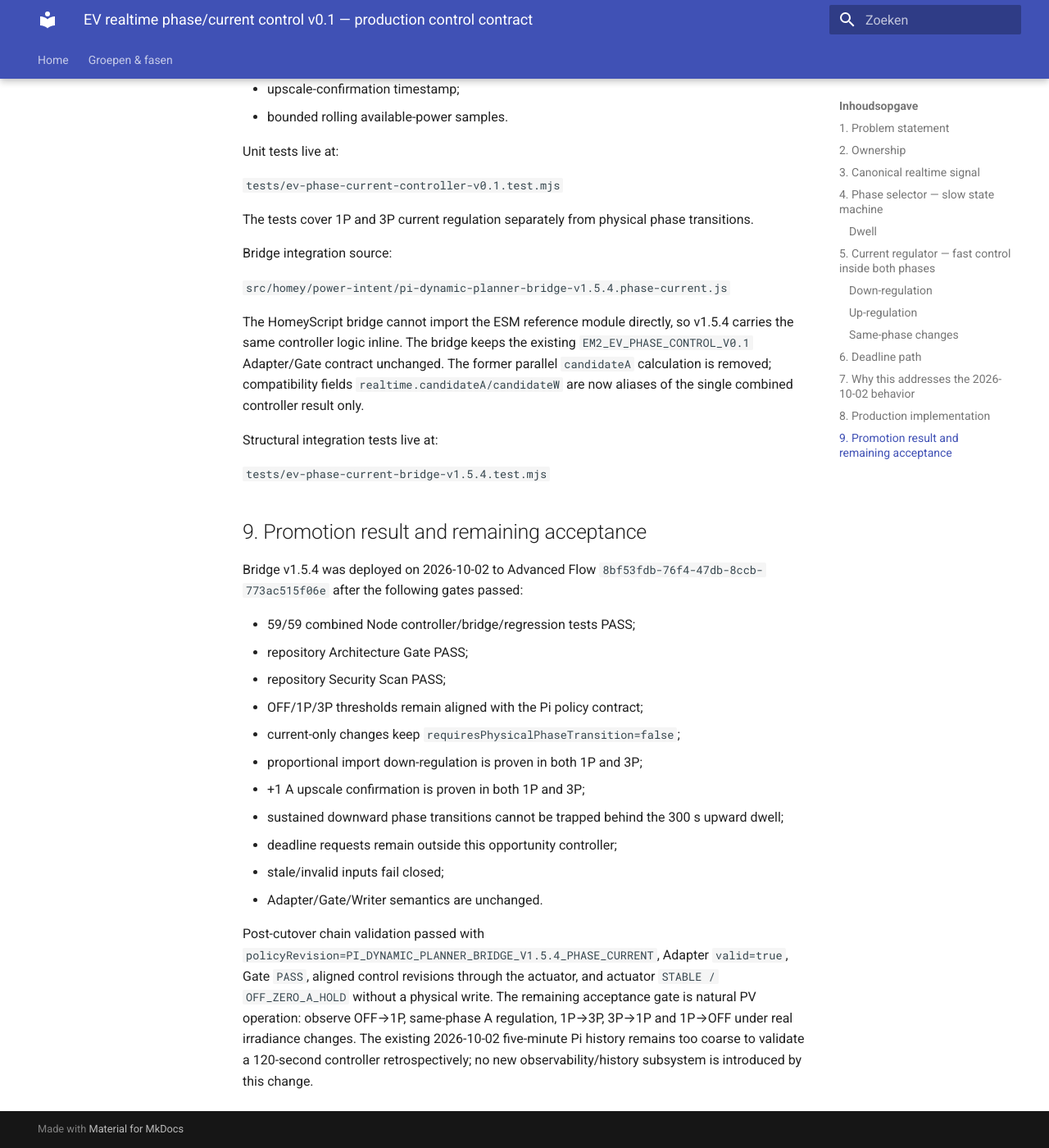
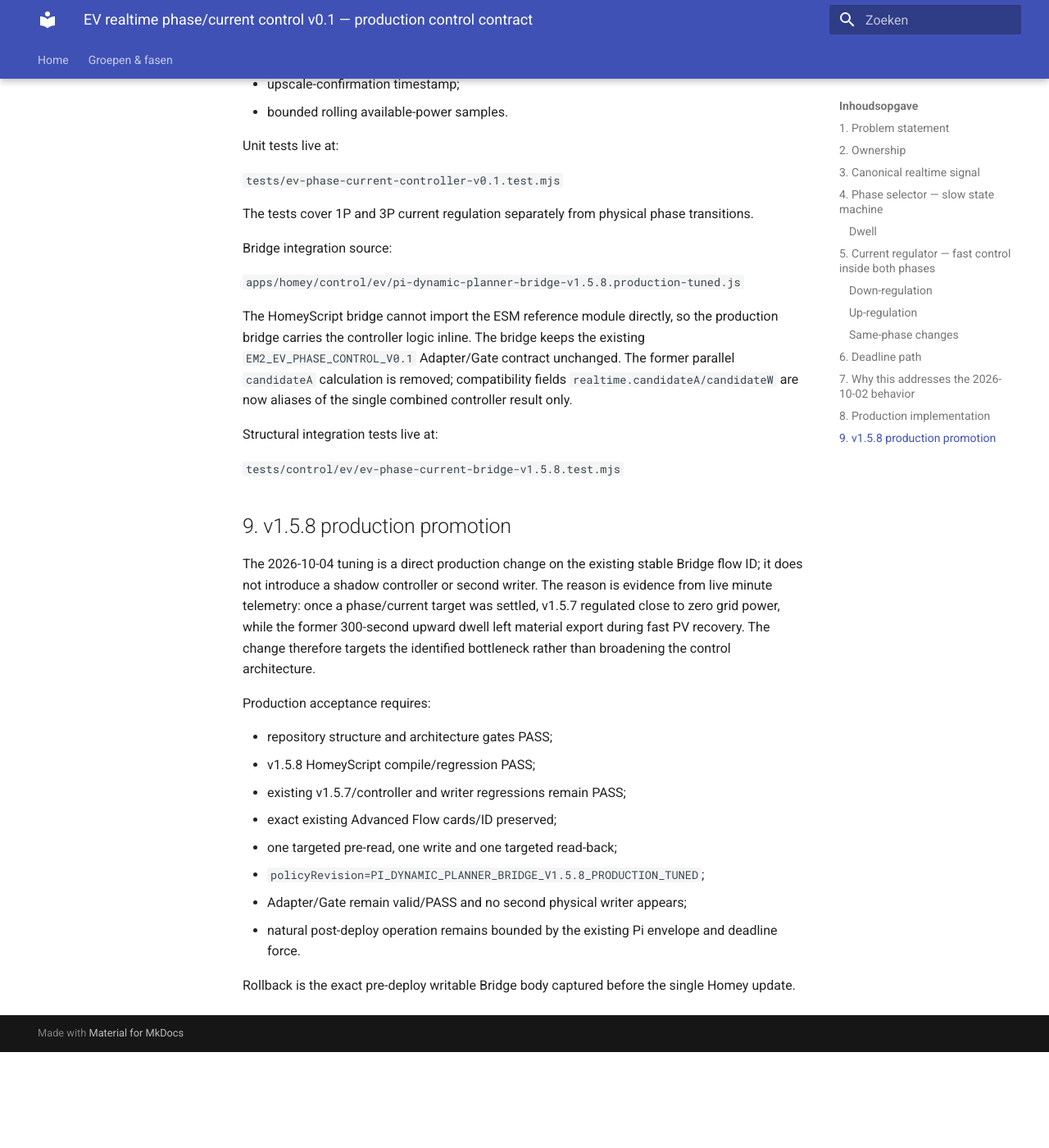
Before and after one commit to OnsKasteeltje/homey-energy-manual, an MkDocs documentation site: the page built from docs/architecture/ev-realtime-phase-current-control-v0.1.md, in a window 1280 px wide and 1400 px high, scrolled down 5684 px. Shown: the whole window at 82% size. Built offline with MkDocs 1.6.1 and Material for MkDocs 9.7.7, drawn with Linux system fonts in a browser that asks for light colours; after the commit the page ends 6967 px from its top, so only the background shows below that; some of the changed text lies outside the part shown.

Commit message:
docs(ev): define v1.5.8 production tuning

````diff
--- a/docs/architecture/ev-realtime-phase-current-control-v0.1.md
+++ b/docs/architecture/ev-realtime-phase-current-control-v0.1.md
@@ -1,8 +1,8 @@
 # EV realtime phase/current control v0.1 — production control contract
 
 Status: **DEPLOYED / LIVE**
-Date: 2026-10-02
-Scope: Tesla opportunity charging. Bridge v1.5.4 is live; Adapter/Gate/Writer contracts remain unchanged.
+Date: 2026-10-04
+Scope: Tesla opportunity charging. Bridge v1.5.8 is live; Adapter/Gate/Writer contracts remain unchanged.
 
 ## 1. Problem statement
 
@@ -77,13 +77,14 @@
 
 ### Dwell
 
-The live v1.5.4 controller uses a 300-second dwell for **upward/re-entry** transitions (`OFF -> 1P/3P` after a recent stop and `1P -> 3P`).
+Production v1.5.8 splits the former unified upward/re-entry dwell:
 
-Sustained downward transitions (`3P -> 1P`, `3P -> OFF`, `1P -> OFF`) are allowed as soon as the 120-second rolling condition is confirmed. They are deliberately not held behind the 300-second dwell: otherwise a cloud dip directly after an upshift could leave 3P stuck at its 6 A minimum and intentionally import for several minutes.
+- `OFF -> 1P/3P`: **120 seconds** since the last mode change;
+- `1P -> 3P`: **180 seconds** since entry into 1P.
 
-The dwell never blocks ordinary current corrections inside 1P or 3P.
+The 120-second time-weighted signal with at least 90 seconds coverage remains mandatory before either upward transition. Instantaneous minimum-current viability is still checked separately. The shorter timers therefore do not replace the rolling anti-flap filter; they remove the additional five-minute hold that live 2026-10-04 telemetry showed could leave several kilowatts of recovered PV exporting.
 
-The 300-second value is the current v1.5.4 production setting.
+Sustained downward transitions (`3P -> 1P`, `3P -> OFF`, `1P -> OFF`) remain allowed as soon as the rolling condition is confirmed and are not held behind either upward dwell. Ordinary current corrections inside 1P or 3P are not phase-dwell limited.
 
 ## 5. Current regulator — fast control inside both phases
 
@@ -101,49 +102,34 @@
 
 ### Down-regulation
 
-Down-regulation reacts quickly to real import.
-
-Estimate the candidate grid effect using the currently requested EV target:
+The regulator reconstructs the expected grid effect from the selected current:
 
 ```text
 synthetic_p1_w = requested_ev_w - available_total_w
 ```
 
-If:
+The 250 W `EVPC_IMPORT_DEADBAND_W` remains the phase-entry/minimum-viability margin. For same-phase current control, v1.5.8 aligns down-regulation with the configured import preference:
 
 ```text
-synthetic_p1_w > 250 W
+current_import_limit_w = max(250 W, 300 W) = 300 W
 ```
 
-reduce current immediately by enough whole amps to remove the excess import above the 250 W deadband:
-
-```text
-reduction_a = ceil((synthetic_p1_w - 250) / watts_per_amp)
-```
-
-The current regulator may reduce only to the physical 6 A minimum while the selected mode remains active. If power is not sustainable at 6 A, the phase selector performs the relevant 3P->1P or 1P->OFF transition on its slower rolling signal.
+If predicted import exceeds 300 W, current is reduced immediately by enough whole amps to return within that limit. This avoids a control fight in which the upscale regulator intentionally chooses a target up to +300 W import but the down-regulator would immediately undo it above +250 W.
 
 ### Up-regulation
 
-Up-regulation is deliberately slower.
-
-A +1 A step is allowed only when at least one additional amp of export headroom has been continuously available for 45 seconds:
+Same-phase current uses the physical Easee offered current plus confirmed phase to reconstruct EV load and computes:
 
 ```text
-synthetic_p1_w <= -watts_per_amp
+desired_a = floor((available_total_w + 300 W) / watts_per_amp)
 ```
 
-Then:
+The target is bounded by the Pi envelope/maxA and 6..16 A device range. A further upscale is permitted only after the physical Easee target has settled to the controller's previous request. Each settled control step remains bounded to:
 
-```text
-requestedA := requestedA + 1
-```
+- maximum +3 A in 1P;
+- maximum +2 A in 3P.
 
-and the confirmation timer starts over.
-
-Any loss of that headroom resets the upscale confirmation timer.
-
-The 45-second value is the current v1.5.4 production setting.
+This preserves the v1.5.7 physical-feedback protection while allowing the controller to prefer modest import over avoidable PV export. At 3P, for example, 8→9 A becomes eligible at approximately 5910 W available power, corresponding to at most about +300 W predicted import at the discrete 690 W/A step.
 
 ### Same-phase changes
 
@@ -215,28 +201,27 @@
 
 Bridge integration source:
 
-`src/homey/power-intent/pi-dynamic-planner-bridge-v1.5.4.phase-current.js`
+`apps/homey/control/ev/pi-dynamic-planner-bridge-v1.5.8.production-tuned.js`
 
-The HomeyScript bridge cannot import the ESM reference module directly, so v1.5.4 carries the same controller logic inline. The bridge keeps the existing `EM2_EV_PHASE_CONTROL_V0.1` Adapter/Gate contract unchanged. The former parallel `candidateA` calculation is removed; compatibility fields `realtime.candidateA/candidateW` are now aliases of the single combined controller result only.
+The HomeyScript bridge cannot import the ESM reference module directly, so the production bridge carries the controller logic inline. The bridge keeps the existing `EM2_EV_PHASE_CONTROL_V0.1` Adapter/Gate contract unchanged. The former parallel `candidateA` calculation is removed; compatibility fields `realtime.candidateA/candidateW` are now aliases of the single combined controller result only.
 
 Structural integration tests live at:
 
-`tests/ev-phase-current-bridge-v1.5.4.test.mjs`
+`tests/control/ev/ev-phase-current-bridge-v1.5.8.test.mjs`
 
-## 9. Promotion result and remaining acceptance
+## 9. v1.5.8 production promotion
 
-Bridge v1.5.4 was deployed on 2026-10-02 to Advanced Flow `8bf53fdb-76f4-47db-8ccb-773ac515f06e` after the following gates passed:
+The 2026-10-04 tuning is a direct production change on the existing stable Bridge flow ID; it does not introduce a shadow controller or second writer. The reason is evidence from live minute telemetry: once a phase/current target was settled, v1.5.7 regulated close to zero grid power, while the former 300-second upward dwell left material export during fast PV recovery. The change therefore targets the identified bottleneck rather than broadening the control architecture.
 
-- 59/59 combined Node controller/bridge/regression tests PASS;
-- repository Architecture Gate PASS;
-- repository Security Scan PASS;
-- OFF/1P/3P thresholds remain aligned with the Pi policy contract;
-- current-only changes keep `requiresPhysicalPhaseTransition=false`;
-- proportional import down-regulation is proven in both 1P and 3P;
-- +1 A upscale confirmation is proven in both 1P and 3P;
-- sustained downward phase transitions cannot be trapped behind the 300 s upward dwell;
-- deadline requests remain outside this opportunity controller;
-- stale/invalid inputs fail closed;
-- Adapter/Gate/Writer semantics are unchanged.
+Production acceptance requires:
 
-Post-cutover chain validation passed with `policyRevision=PI_DYNAMIC_PLANNER_BRIDGE_V1.5.4_PHASE_CURRENT`, Adapter `valid=true`, Gate `PASS`, aligned control revisions through the actuator, and actuator `STABLE / OFF_ZERO_A_HOLD` without a physical write. The remaining acceptance gate is natural PV operation: observe OFF→1P, same-phase A regulation, 1P→3P, 3P→1P and 1P→OFF under real irradiance changes. The existing 2026-10-02 five-minute Pi history remains too coarse to validate a 120-second controller retrospectively; no new observability/history subsystem is introduced by this change.
+- repository structure and architecture gates PASS;
+- v1.5.8 HomeyScript compile/regression PASS;
+- existing v1.5.7/controller and writer regressions remain PASS;
+- exact existing Advanced Flow cards/ID preserved;
+- one targeted pre-read, one write and one targeted read-back;
+- `policyRevision=PI_DYNAMIC_PLANNER_BRIDGE_V1.5.8_PRODUCTION_TUNED`;
+- Adapter/Gate remain valid/PASS and no second physical writer appears;
+- natural post-deploy operation remains bounded by the existing Pi envelope and deadline force.
+
+Rollback is the exact pre-deploy writable Bridge body captured before the single Homey update.
````
